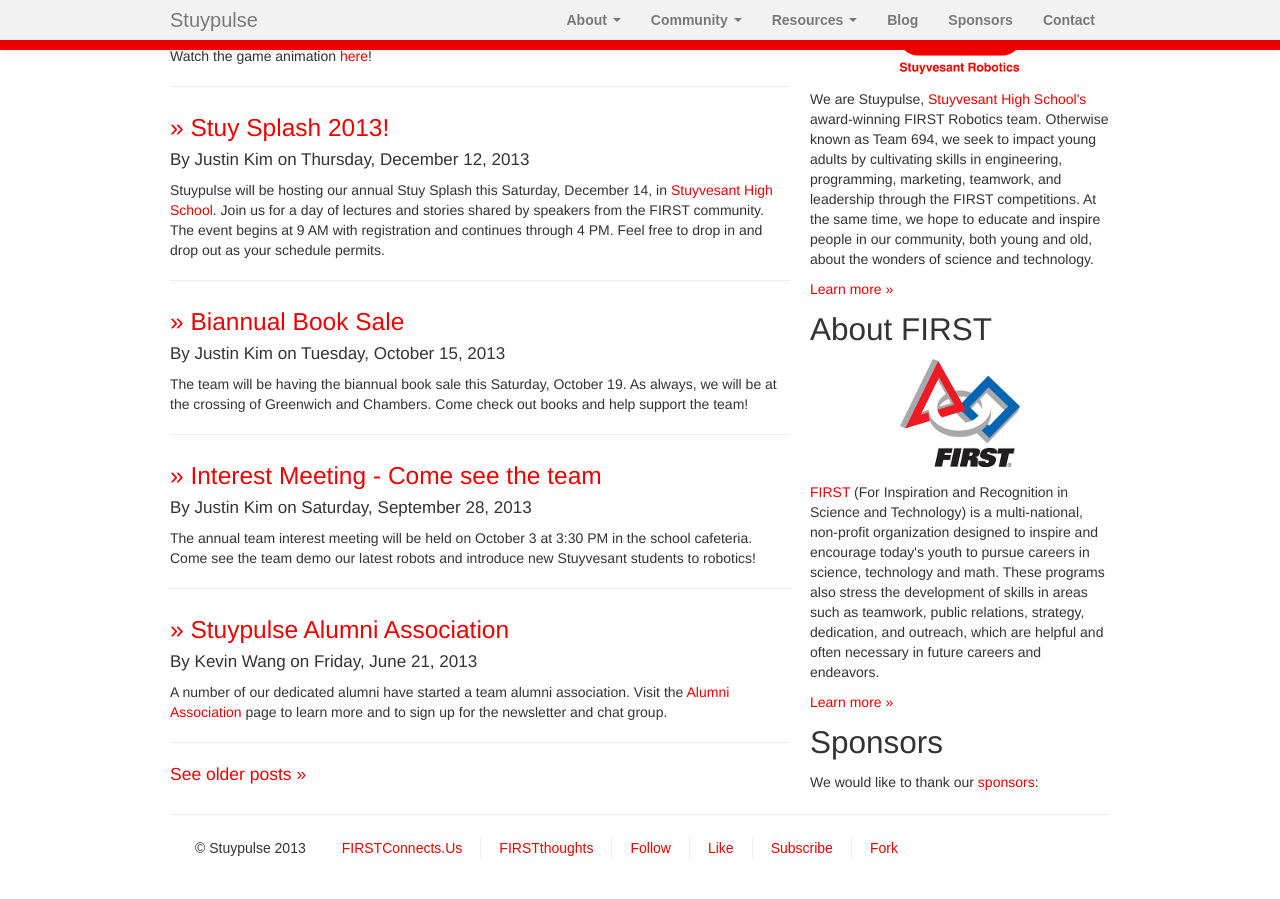
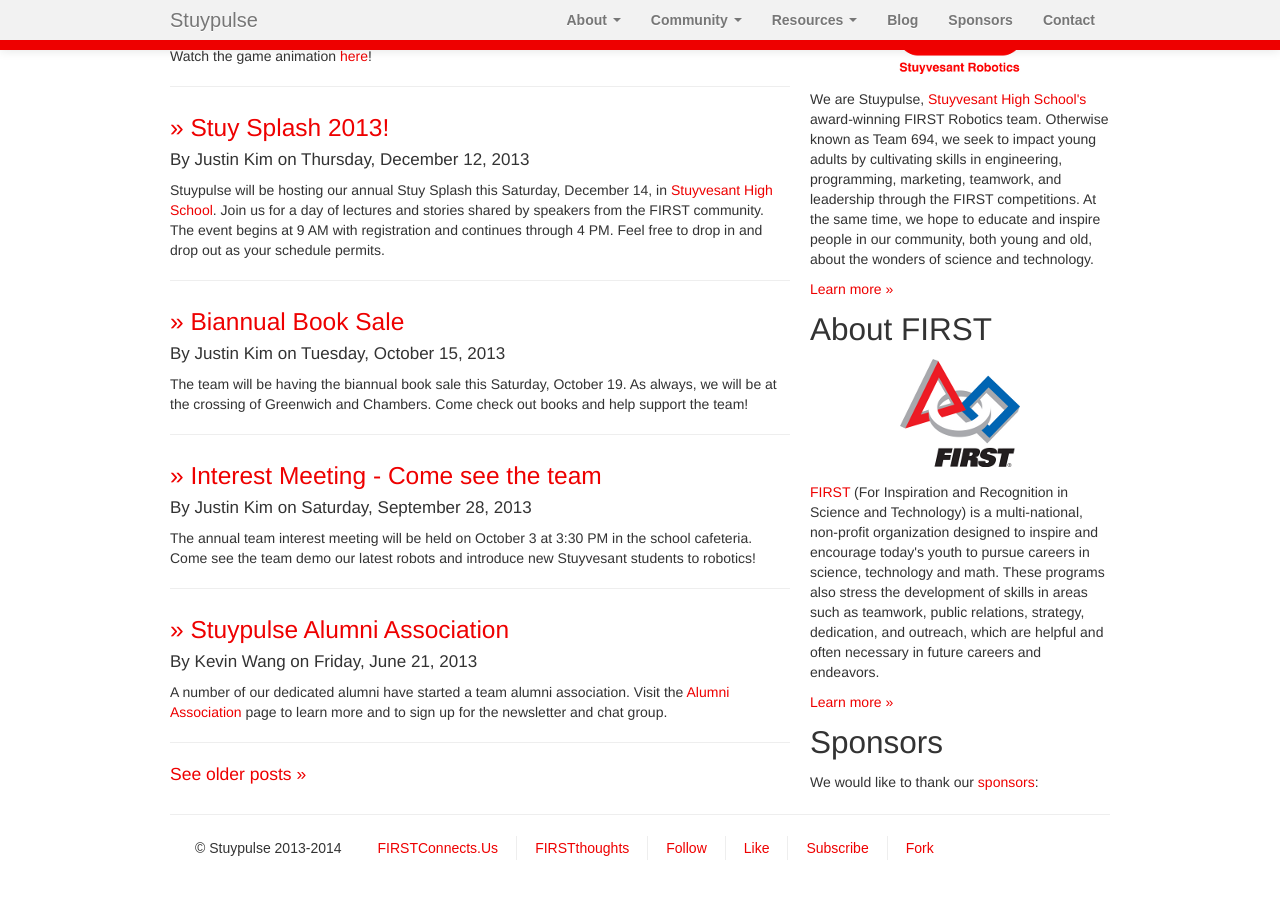
Before and after one commit to StuyPulse/team694.github.io, a Jekyll site: the page built from index.html, in a window 1280 px wide and 900 px high, scrolled down 696 px. Built offline with Jekyll 4.4.1, drawn with Linux system fonts in a browser that asks for light colours; nearby versions of some CDN libraries; some of the changed lines change nothing that is shown.

Commit message:
Add dynamically generated year for copyright notice

```diff
--- a/_includes/footer.html
+++ b/_includes/footer.html
@@ -1,7 +1,7 @@
             <footer>
                 <div class="footer-nav">
                     <ul>
-                        <li>&copy; Stuypulse 2013</li>
+                        <li>&copy; Stuypulse 2013-{{ site.time | date: "%Y" }}</li>
                         <li><a href="http://firstconnects.us/">FIRSTConnects.Us</a></li>
                         <li><a href="http://firstthoughts.org/">FIRSTthoughts</a></li>
                         <li><a href="http://twitter.com/StuyPulseRobots">Follow</a></li>
```
